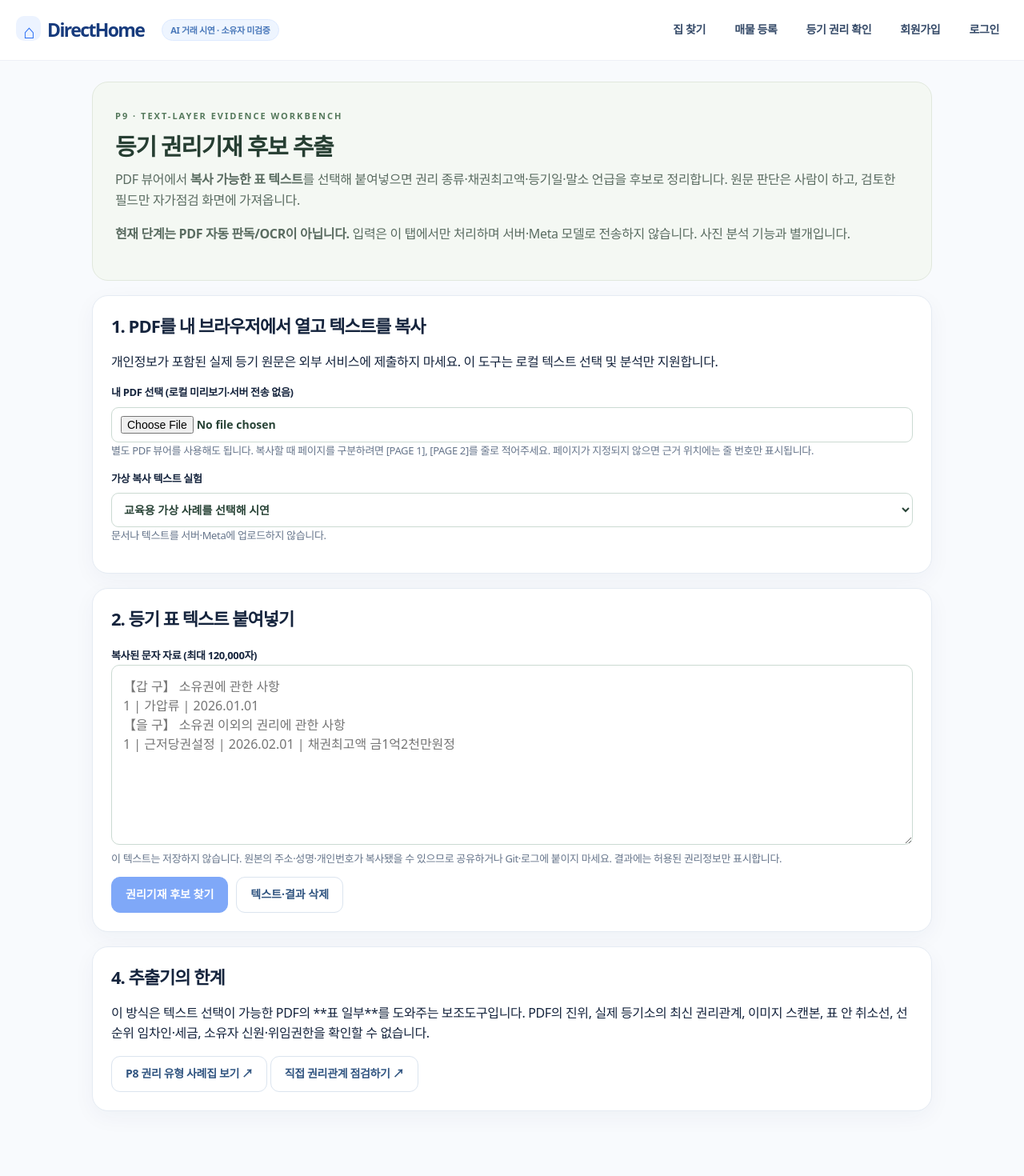
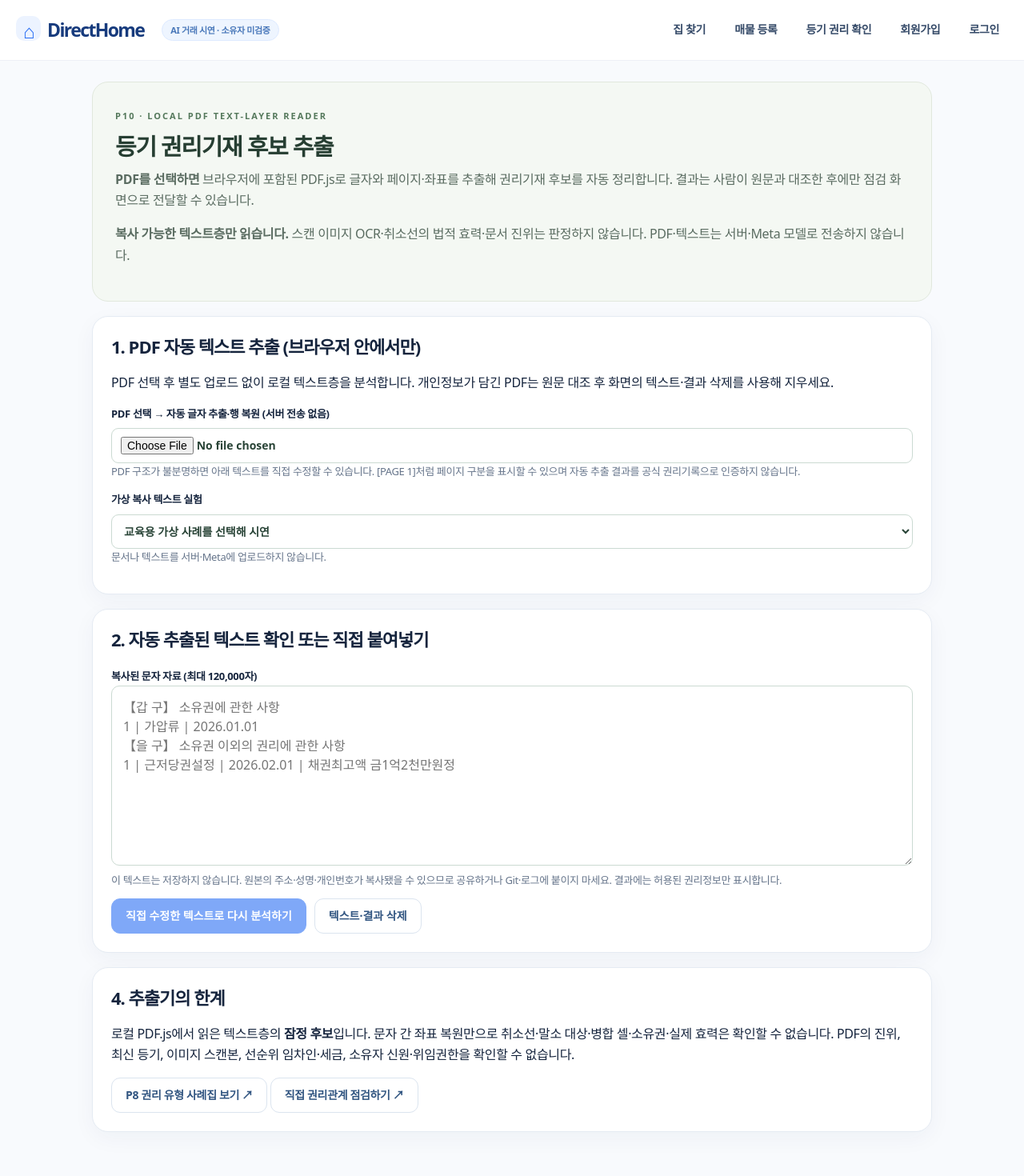
Before and after one commit to hobism3/meta_p2p_realestate, a Next.js app in the folder web/: page /registry/extract in a window 1280 px wide. Shown: the top 1470 px of the page at 80% size. Built offline with nearby package versions, Linux system fonts and the light colour scheme.

Commit message:
feat(p10): expose automatic same-device PDF text extraction, warnings, partial-page refusal and review flow

```diff
--- a/web/app/registry/extract/page.tsx
+++ b/web/app/registry/extract/page.tsx
@@ -132,6 +132,7 @@ export default function LocalRegistryTextExtractor(){
   }finally{setBusy(false);}
  };
  const transfer=()=>{
+  if(incompletePdf){setError("텍스트층이 누락된 페이지가 있어 후보를 P8로 가져올 수 없습니다.");return;}
   if(approved.length===0){setError("먼저 원본과 대조한 항목을 하나 이상 선택하세요.");return;}
   try{
    const entries=approved.map(c=>({
@@ -150,24 +151,27 @@ export default function LocalRegistryTextExtractor(){
  const statusText=chosenExample?"가상의 테스트용 텍스트를 사용 중입니다. 실제 등기가 아닙니다.":"문서나 텍스트를 서버·Meta에 업로드하지 않습니다.";
 
  return <div className="grid owner-page registry-review-page">
-  <header className="owner-hero"><span>P9 · TEXT-LAYER EVIDENCE WORKBENCH</span>
+  <header className="owner-hero"><span>P10 · LOCAL PDF TEXT-LAYER READER</span>
    <h1>등기 권리기재 후보 추출</h1>
-   <p>PDF 뷰어에서 <strong>복사 가능한 표 텍스트</strong>를 선택해 붙여넣으면 권리 종류·채권최고액·등기일·말소 언급을 후보로 정리합니다. 원문 판단은 사람이 하고, 검토한 필드만 자가점검 화면에 가져옵니다.</p>
-   <p><strong>현재 단계는 PDF 자동 판독/OCR이 아닙니다.</strong> 입력은 이 탭에서만 처리하며 서버·Meta 모델로 전송하지 않습니다. 사진 분석 기능과 별개입니다.</p>
+   <p><strong>PDF를 선택하면</strong> 브라우저에 포함된 PDF.js로 글자와 페이지·좌표를 추출해 권리기재 후보를 자동 정리합니다. 결과는 사람이 원문과 대조한 후에만 점검 화면으로 전달할 수 있습니다.</p>
+   <p><strong>복사 가능한 텍스트층만 읽습니다.</strong> 스캔 이미지 OCR·취소선의 법적 효력·문서 진위는 판정하지 않습니다. PDF·텍스트는 서버·Meta 모델로 전송하지 않습니다.</p>
   </header>
   <section className="card">
-   <h2>1. PDF를 내 브라우저에서 열고 텍스트를 복사</h2>
-   <p>개인정보가 포함된 실제 등기 원문은 외부 서비스에 제출하지 마세요. 이 도구는 로컬 텍스트 선택 및 분석만 지원합니다.</p>
+   <h2>1. PDF 자동 텍스트 추출 (브라우저 안에서만)</h2>
+   <p>PDF 선택 후 별도 업로드 없이 로컬 텍스트층을 분석합니다. 개인정보가 담긴 PDF는 원문 대조 후 화면의 텍스트·결과 삭제를 사용해 지우세요.</p>
    <label style={{display:"grid",gap:8}}>
-    내 PDF 선택 (로컬 미리보기·서버 전송 없음)
-    <input type="file" accept="application/pdf,.pdf" onChange={ev=>void choosePdf(ev.target.files?.[0]??null)}/>
+    PDF 선택 → 자동 글자 추출·행 복원 (서버 전송 없음)
+    <input type="file" aria-label="로컬 PDF 파일 선택" accept="application/pdf,.pdf" disabled={busy} onChange={ev=>void choosePdf(ev.target.files?.[0]??null)}/>
    </label>
    {pdf&&localUrl?<div style={{marginTop:12}}>
     <p><strong>{pdf.name}</strong> · {Math.round(pdf.size/1024)}KB · 브라우저 로컬</p>
-    <a className="btn ghost" href={localUrl} target="_blank" rel="noopener noreferrer">이 PDF를 새 탭으로 열어 텍스트 복사 ↗</a>
-    <p className="meta">브라우저 PDF 뷰어에서 권리 표의 텍스트를 선택해 복사하세요. 문서에 글자 선택 기능이 없다면 스캔형 PDF일 수 있으며 이번 추출기는 지원하지 않습니다.</p>
+    <a className="btn ghost" href={localUrl} target="_blank" rel="noopener noreferrer">원본 PDF 새 탭에서 대조하기 ↗</a>
+    <p className="meta">글자가 누락되거나 레이아웃이 섞이면 원문을 직접 확인하세요. 스캔형 PDF에는 OCR이 없으므로 완전한 분석을 진행하지 않습니다.</p>
    </div>:null}
-   <p className="meta">별도 PDF 뷰어를 사용해도 됩니다. 복사할 때 페이지를 구분하려면 [PAGE 1], [PAGE 2]를 줄로 적어주세요. 페이지가 지정되지 않으면 근거 위치에는 줄 번호만 표시됩니다.</p>
+   {pdfProgress?<p className="meta" role="status">{busy?"PDF 처리 중: ":""}{pdfProgress}</p>:null}
+   {pdfStats?<p className="meta"><strong>추출 규모:</strong> {pdfStats}</p>:null}
+   {pdfWarnings.map((w,i)=><p role="note" className="meta" key={i}>⚠ {w}</p>)}
+   <p className="meta">PDF 구조가 불분명하면 아래 텍스트를 직접 수정할 수 있습니다. [PAGE 1]처럼 페이지 구분을 표시할 수 있으며 자동 추출 결과를 공식 권리기록으로 인증하지 않습니다.</p>
    <label style={{display:"grid",gap:8,marginTop:16}}>
     가상 복사 텍스트 실험
     <select value={chosenExample} onChange={ev=>ev.target.value?loadSample(ev.target.value):clear()}>
@@ -178,16 +182,16 @@ export default function LocalRegistryTextExtractor(){
    <p className="meta">{statusText}</p>
   </section>
   <section className="card">
-   <h2>2. 등기 표 텍스트 붙여넣기</h2>
+   <h2>2. 자동 추출된 텍스트 확인 또는 직접 붙여넣기</h2>
    <label htmlFor="registry-pasted-text">복사된 문자 자료 (최대 {REGISTRY_TEXT_MAX_CHARS.toLocaleString("ko-KR")}자)</label>
    <textarea id="registry-pasted-text" spellCheck={false}
     style={{width:"100%",minHeight:225,padding:14,border:"1px solid #cbdad2",borderRadius:10,font:"inherit",lineHeight:1.5}}
     maxLength={REGISTRY_TEXT_MAX_CHARS+1}
     placeholder={"【갑 구】 소유권에 관한 사항\n1 | 가압류 | 2026.01.01\n【을 구】 소유권 이외의 권리에 관한 사항\n1 | 근저당권설정 | 2026.02.01 | 채권최고액 금1억2천만원정"}
-    value={text} onChange={ev=>{setText(ev.target.value);setParsed(null);setReviews({});setError("");setChosenExample("");}}/>
+    value={text} onChange={ev=>{requestId.current++;setBusy(false);setPdfProgress("");setText(ev.target.value);setParsed(null);setReviews({});setError("");setChosenExample("");}}/>
    <p className="meta">이 텍스트는 저장하지 않습니다. 원본의 주소·성명·개인번호가 복사됐을 수 있으므로 공유하거나 Git·로그에 붙이지 마세요. 결과에는 허용된 권리정보만 표시합니다.</p>
    <div style={{display:"flex",gap:10,flexWrap:"wrap"}}>
-    <button className="btn" onClick={parse} disabled={busy||text.trim().length<10||text.length>REGISTRY_TEXT_MAX_CHARS}>권리기재 후보 찾기</button>
+    <button className="btn" onClick={parse} disabled={busy||incompletePdf||text.trim().length<10||text.length>REGISTRY_TEXT_MAX_CHARS}>직접 수정한 텍스트로 다시 분석하기</button>
     <button className="btn ghost" onClick={clear}>텍스트·결과 삭제</button>
    </div>
    {error?<p role="alert" className="error">{error}</p>:null}
@@ -203,13 +207,13 @@ export default function LocalRegistryTextExtractor(){
     onUpdate={next=>setReviews(old=>({...old,[c.id]:next}))}/>)}
    {parsed.candidates.length>0?<div>
     <p>원문 대조 후 선택한 항목: <strong>{approved.length}/{parsed.candidates.length}</strong></p>
-    <button className="btn" onClick={transfer} disabled={approved.length===0}>선택한 정형 값만 권리관계 점검으로 가져오기 →</button>
+    <button className="btn" onClick={transfer} disabled={incompletePdf||approved.length===0}>선택한 정형 값만 권리관계 점검으로 가져오기 →</button>
     <p className="meta">가져오는 데이터는 권리종류·상태·등기일·순위번호·채권최고액만 포함합니다. 전체 PDF/복사 텍스트·주소·소유자 이름·근거 문장은 저장하지 않습니다. 가져와도 공식 인증이 아닙니다.</p>
    </div>:null}
   </section>:null}
   <section className="card">
    <h2>4. 추출기의 한계</h2>
-   <p>이 방식은 텍스트 선택이 가능한 PDF의 **표 일부**를 도와주는 보조도구입니다. PDF의 진위, 실제 등기소의 최신 권리관계, 이미지 스캔본, 표 안 취소선, 선순위 임차인·세금, 소유자 신원·위임권한을 확인할 수 없습니다.</p>
+   <p>로컬 PDF.js에서 읽은 텍스트층의 <strong>잠정 후보</strong>입니다. 문자 간 좌표 복원만으로 취소선·말소 대상·병합 셀·소유권·실제 효력은 확인할 수 없습니다. PDF의 진위, 최신 등기, 이미지 스캔본, 선순위 임차인·세금, 소유자 신원·위임권한을 확인할 수 없습니다.</p>
    <a className="btn ghost" href="/registry/cases">P8 권리 유형 사례집 보기 ↗</a>{" "}
    <a className="btn ghost" href="/registry/check">직접 권리관계 점검하기 ↗</a>
   </section>
```
